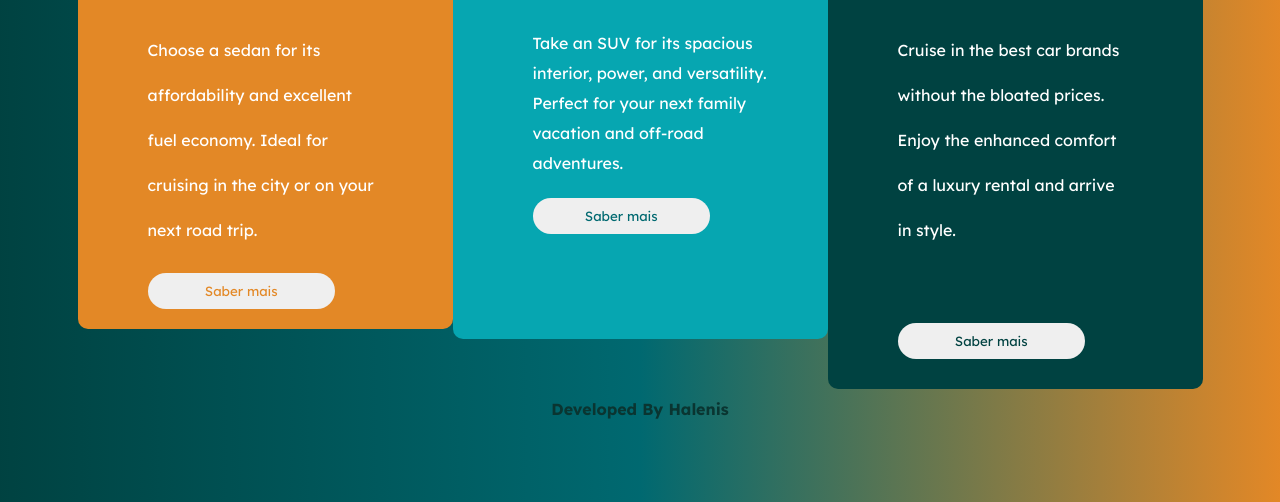
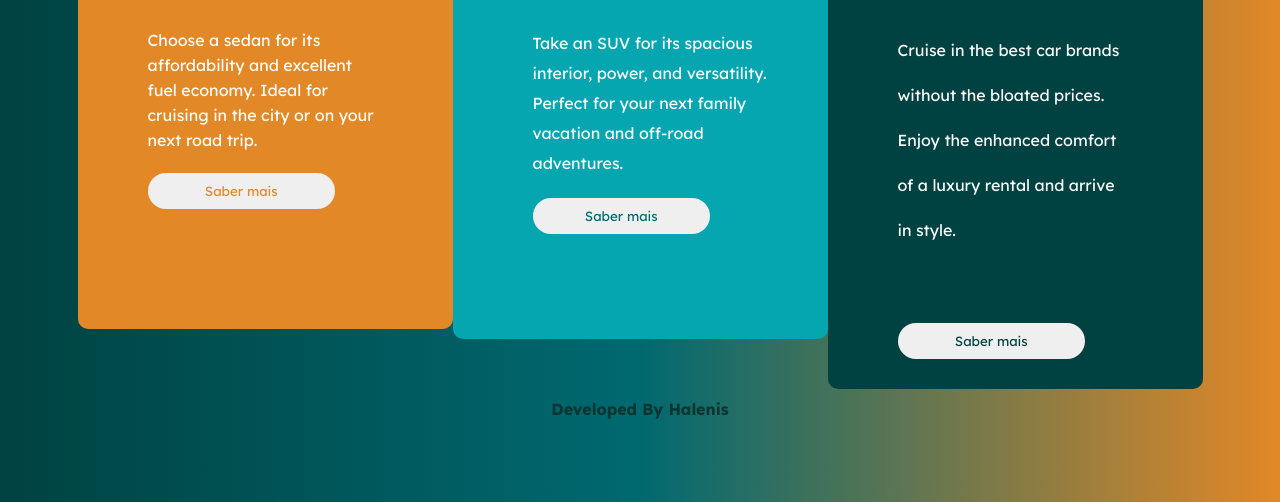
Before and after one commit to halenis/3-column-preview-card-component, a plain HTML site: page index.html in a window 1280 px wide. Shown: the part 298-800 px from the top of the page. Drawn offline with Linux system fonts and the light colour scheme.

Commit message:
Update style.css

```diff
--- a/style.css
+++ b/style.css
@@ -217,8 +217,15 @@ div.sedan{
 
     transition: 1s;
     border-radius: 10px;
-    transition: 0.5s;
+    transition: 1s;
+
+    line-height: ;
 }
+
+div.sedan p{
+    line-height: px;
+}
+
 
 div.sedan:hover{
     height: 600px;
@@ -267,7 +274,7 @@ div.luxury{
     transition: 1s;
 }
 div.sedan p{
-    line-height: 45px;
+    line-height: 25px;
     padding-bottom: 5px;
 
 }
```
